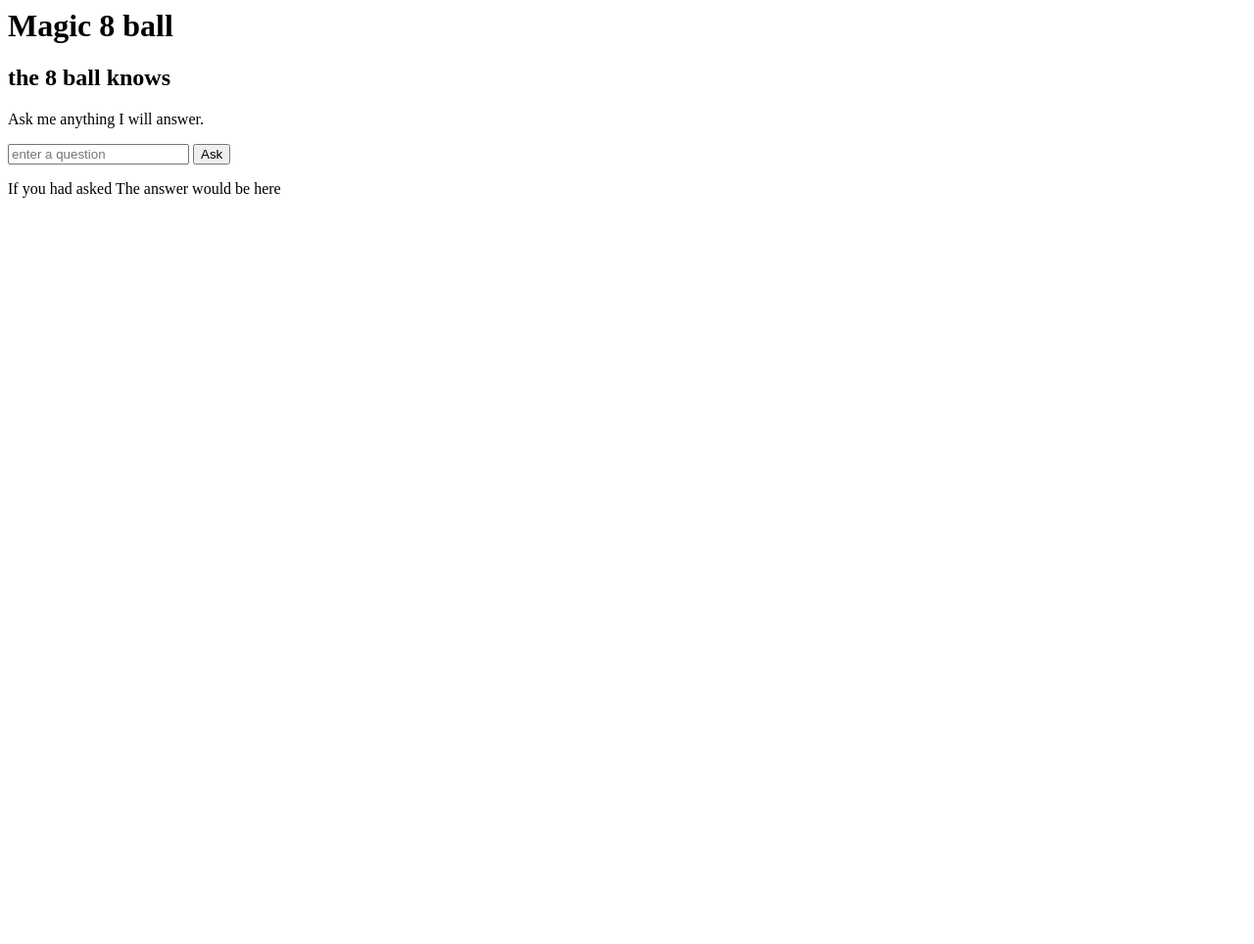
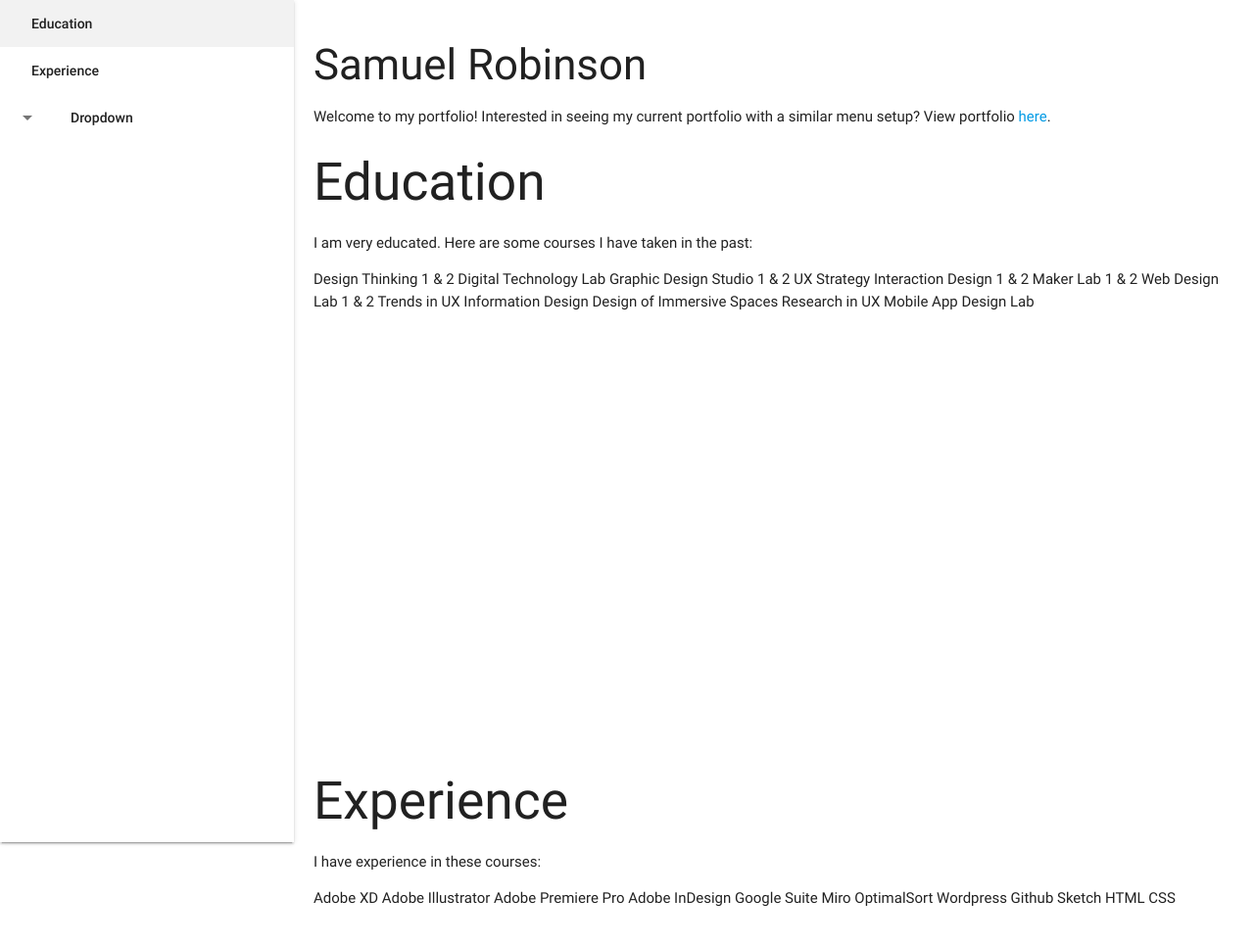
Before and after one commit to Samuel-Robinson/UX308_Assignment2, a plain HTML site: page index.html in a window 1280 px wide. Shown: the whole page at 98% size. Before the commit the page ends 800 px from the top, so only its background shows below. Drawn offline with nearby package versions, Linux system fonts and the light colour scheme.

Commit message:
ad index.html from lab 5

```diff
--- a/index.html
+++ b/index.html
@@ -1,25 +1,145 @@
+<!DOCTYPE html>
+<html lang="en">
+
 <head>
-    <link rel="manifest" href="/magic.webmanifest">
-    <meta name="viewport" content="width=device-width, initial-scale=1">
-    <link rel="icon" href="favicon.ico" type="image/x-icon" />
-    <link rel="apple-touch-icon" href="img/apple-touch-icon.png">
-    <meta name="theme-color" content="white" />
-    <meta name="apple-mobile-web-app-capable" content="yes">
-    <meta name="apple-mobile-web-app-status-bar-style" content="black">
-    <meta name="apple-mobile-web-app-title" content="Magic 8 Ball">
-    <meta name="msapplication-TileImage" content="/img/ms144.png">
-    <meta name="msapplication-TileColor" content="#FFFFFF">
+    <!-- JQuery / Materialize CSS + JavaScript imports -->
+
+    <link href="https://cdnjs.cloudflare.com/ajax/libs/materialize/0.98.0/css/materialize.min.css" rel="stylesheet" />
+    <link href="https://fonts.googleapis.com/icon?family=Material+Icons" rel="stylesheet" />
+
+    <script src="https://ajax.googleapis.com/ajax/libs/jquery/2.1.1/jquery.min.js"></script>
+    <script src="https://cdnjs.cloudflare.com/ajax/libs/materialize/0.98.0/js/materialize.min.js"></script>
+    <style>
+        #container {
+            padding-left: 300px;
+        }
+
+        #content {
+            padding: 20px;
+        }
+
+        @media only screen and (max-width : 992px) {
+            #container {
+                padding-left: 0px;
+            }
+        }
+    </style>
 
 </head>
 
 <body>
-    <form id="magic8ball">
-        <h1>Magic 8 ball</h1>
-        <h2>the 8 ball knows</h2>
-        <p>Ask me anything I will answer.</p>
-        <input id="question" placeholder="enter a question" />
-        <button type="submit">Ask</button>
-        <p id="answer">If you had asked The answer would be here</p>
-    </form>
-    <script src="js/main.js" type="module"></script>
+    <div id="container">
+
+        <div id="menu">
+
+            <ul id="slide-out" class="side-nav fixed show-on-large-only">
+                <li><a href="#education">Education</a></li>
+                <li><a href="#experience">Experience</a></li>
+                <li class="no-padding">
+                    <ul class="collapsible collapsible-accordion">
+                        <li>
+                            <a class="collapsible-header">Dropdown<i class="material-icons">arrow_drop_down</i></a>
+                            <div class="collapsible-body">
+                                <ul>
+                                    <li><a href="#!">First</a></li>
+                                    <li><a href="#!">Second</a></li>
+                                    <li><a href="#!">Third</a></li>
+                                    <li><a href="#!">Fourth</a></li>
+                                </ul>
+                            </div>
+                        </li>
+                    </ul>
+                </li>
+            </ul>
+        </div>
+
+        <div id="content">
+            <a href="#" data-activates="slide-out" class="button-collapse hide-on-large-only"><i
+                    class="material-icons">menu</i></a>
+
+            <h3>Samuel Robinson</h3>
+
+            <p>Welcome to my portfolio! Interested in seeing my current portfolio with a similar menu setup? View portfolio <a href="samuelrobinson.ca">here</a>.</p>
+<section id="education">
+<h2>Education</h2>
+<p>I am very educated. Here are some courses I have taken in the past:</p>
+<p>
+Design Thinking 1 & 2
+Digital Technology Lab Graphic Design Studio 1 & 2 UX Strategy
+Interaction Design 1 & 2 Maker Lab 1 & 2
+Web Design Lab 1 & 2
+Trends in UX
+Information Design
+Design of Immersive Spaces Research in UX
+Mobile App Design Lab
+</p>
+<br />
+<br />
+<br />
+<br />
+<br />
+<br />
+<br />
+<br />
+<br />
+<br />
+<br />
+<br />
+<br />
+<br />
+<br />
+<br />
+<br />
+<br />
+<br />
+</section>
+<section id="experience">
+<h2>Experience</h2>
+<p>I have experience in these courses:</p>
+<p>
+Adobe XD
+Adobe Illustrator Adobe Premiere Pro Adobe InDesign Google Suite
+Miro
+OptimalSort Wordpress
+Github
+Sketch
+HTML
+CSS
+</p>
+<br />
+<br />
+<br />
+<br />
+<br />
+<br />
+<br />
+<br />
+<br />
+<br />
+<br />
+<br />
+<br />
+<br />
+<br />
+<br />
+<br />
+<br />
+<br />
+<br />
+</section>
+        </div>
+
+    </div>
+    <script>
+        $('.button-collapse').sideNav({
+            menuWidth: 300, // Default is 300
+            edge: 'left', // Choose the horizontal origin
+            closeOnClick: false, // Closes side-nav on <a> clicks, useful for Angular/Meteor
+            draggable: true // Choose whether you can drag to open on touch screens
+        });
+
+
+    </script>
 </body>
+
+</html>
```
Also changed, not shown: indexpwa.html (added, +25 -0 lines).
